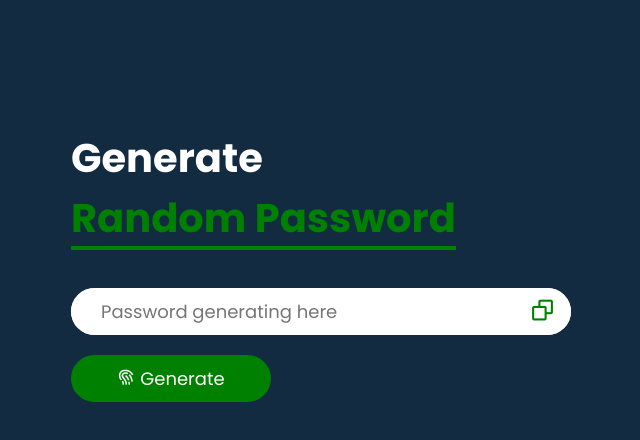
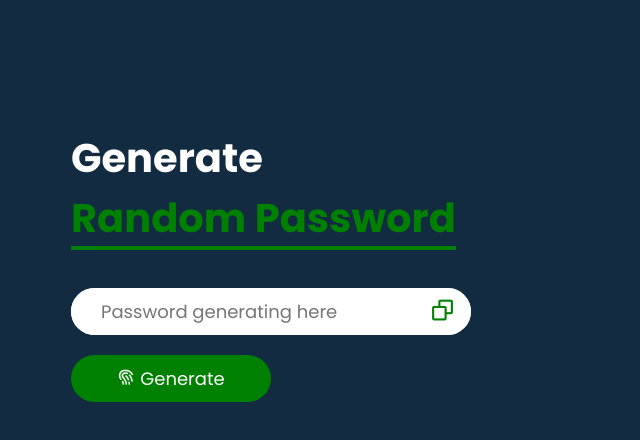
Before and after one commit to mn-sakib/Random-Password-Generator, a plain HTML site: page index.html in a window 1280 px wide. Shown: the whole page, without its empty margins (57-697 px from the left). Drawn offline with nearby package versions, Linux system fonts and the light colour scheme.

Commit message:
fixed some styles

```diff
--- a/style.css
+++ b/style.css
@@ -11,7 +11,8 @@
     padding: 10%;
 }
 .container{
-    width: 500px;
+    max-width: 400px;
+    width: 400px;
     display: flex;
     flex-direction: column;
     color: white;
```
